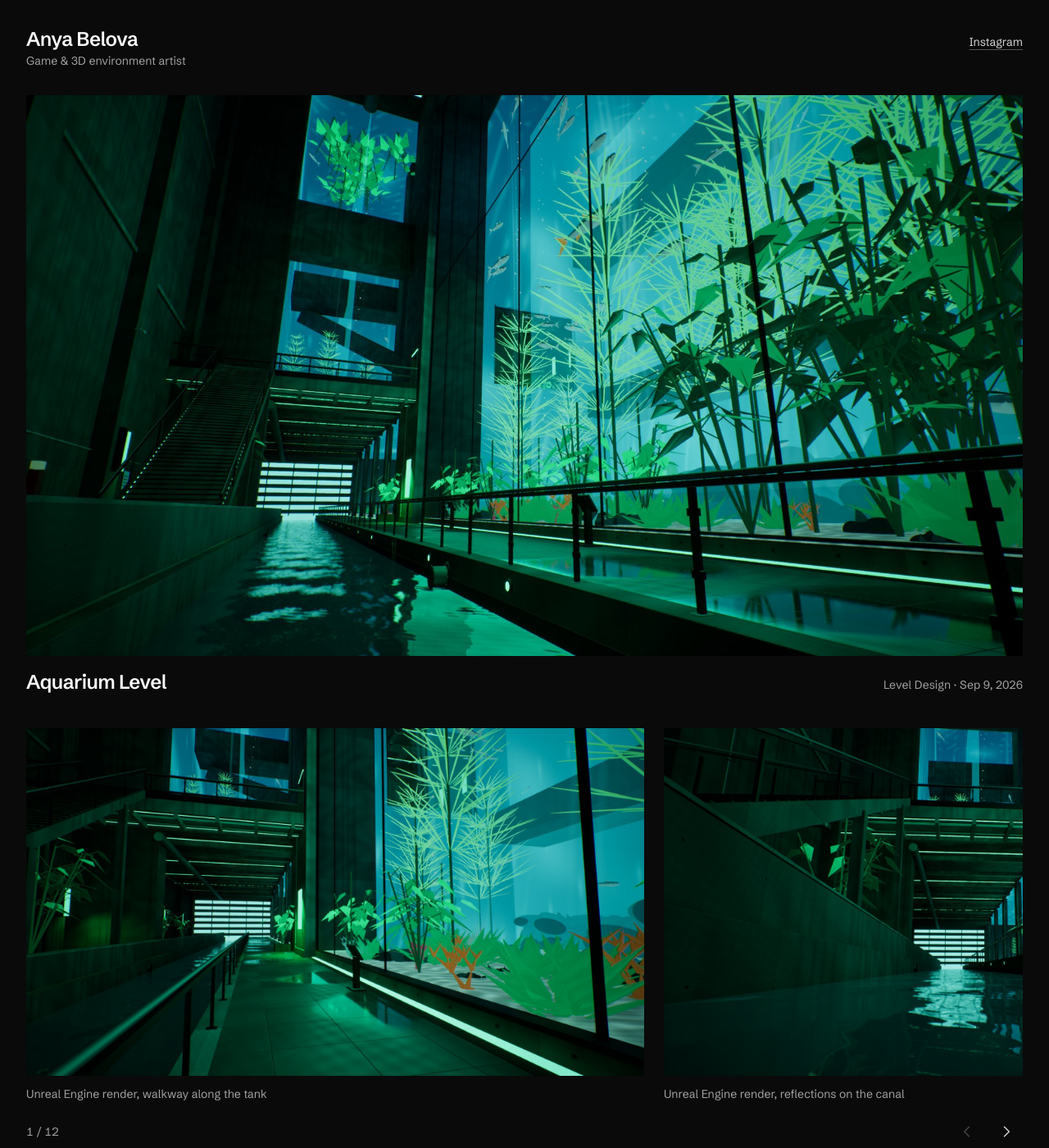
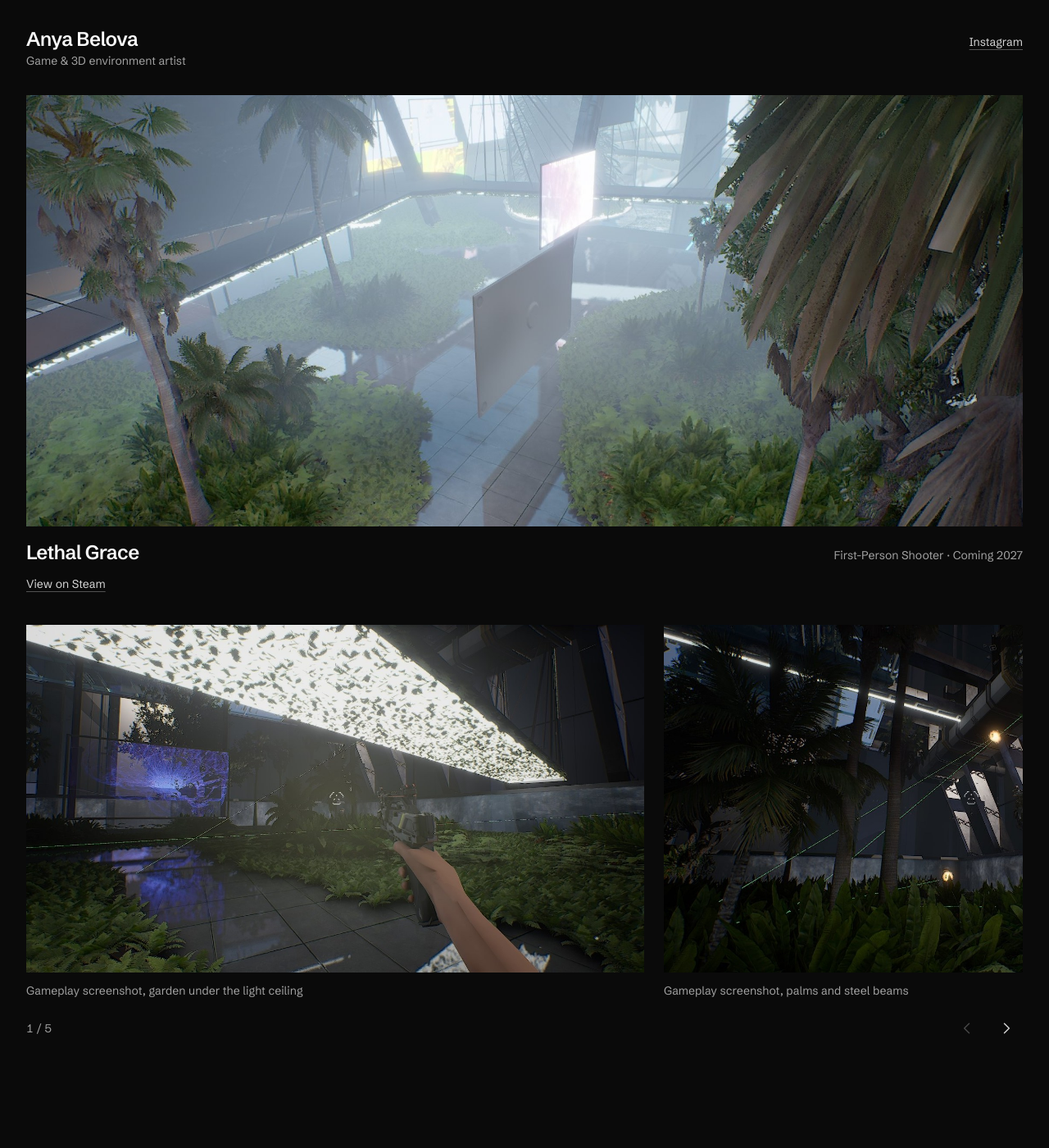
Before and after one commit to anyaio/anyaio.github.io, a Jekyll site: the page built from index.html, in a window 1280 px wide and 1400 px high. Shown: the whole window at 82% size. Built offline with Jekyll 4.4.1, drawn with Linux system fonts in a browser that asks for light colours.

Commit message:
Add Lethal Grace as the top project with a Steam link
Main image and five gameplay screenshots from Anya's own captures, a
"View on Steam" link, and an optional link_label for project links.

Co-Authored-By: Claude Opus 5.5 <noreply@anthropic.com>

```diff
--- a/_data/works.yml
+++ b/_data/works.yml
@@ -1,6 +1,25 @@
 # Each block is one project: a big main image (img) and a slideshow below it (slides).
 # To add a picture to a slideshow: copy two lines under "slides", change them.
 # The order here is the order on the page.
+
+- title: Lethal Grace
+  img: lethal-grace-atrium.jpg
+  date: Coming 2027
+  category: First-Person Shooter
+  description: Antelus Games, first-person action shooter on Steam
+  link: https://store.steampowered.com/app/4118480/Lethal_Grace/
+  link_label: View on Steam
+  slides:
+    - img: lethal-grace-1.jpg
+      description: Gameplay screenshot, garden under the light ceiling
+    - img: lethal-grace-2.jpg
+      description: Gameplay screenshot, palms and steel beams
+    - img: lethal-grace-3.jpg
+      description: Gameplay screenshot, misty jungle hall
+    - img: lethal-grace-4.jpg
+      description: Gameplay screenshot, glass atrium in fog
+    - img: lethal-grace-5.jpg
+      description: Gameplay screenshot, along the glass wall
 
 - title: Aquarium Level
   img: aquarium-canal.jpg
--- a/_layouts/default.html
+++ b/_layouts/default.html
@@ -55,7 +55,7 @@ FINISH: unreviewed and undocumented is unfinished; this build ends with the fini
         <p class="text-sm text-neutral-400">{{ work.category }} · {{ work.date }}</p>
       </div>
       {% if work.link %}
-      <p class="mt-3 text-sm"><a href="{{ work.link }}" class="rounded-sm text-neutral-300 underline decoration-neutral-600 underline-offset-4 transition-colors hover:text-neutral-50 hover:decoration-neutral-300 focus-visible:outline-2 focus-visible:outline-offset-4 focus-visible:outline-neutral-100">Play the game</a></p>
+      <p class="mt-3 text-sm"><a href="{{ work.link }}" class="rounded-sm text-neutral-300 underline decoration-neutral-600 underline-offset-4 transition-colors hover:text-neutral-50 hover:decoration-neutral-300 focus-visible:outline-2 focus-visible:outline-offset-4 focus-visible:outline-neutral-100"{% if work.link contains "://" %} target="_blank" rel="noopener"{% endif %}>{{ work.link_label | default: "Play the game" }}</a></p>
       {% endif %}
 
       {% if work.slides %}
```
Also changed, not shown: DESIGN.md (+1 -1 lines), PRODUCT.md (+2 -2 lines), README.md, img/portfolio/lethal-grace-1.jpg (added), img/portfolio/lethal-grace-2.jpg (added), img/portfolio/lethal-grace-3.jpg (added), img/portfolio/lethal-grace-4.jpg (added), img/portfolio/lethal-grace-5.jpg (added), img/portfolio/lethal-grace-atrium.jpg (added).
